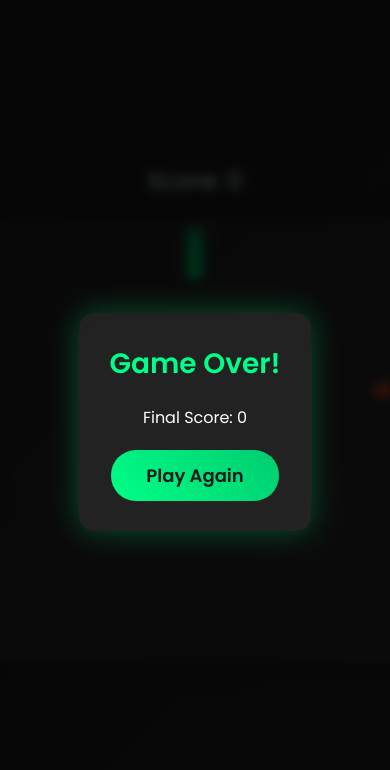
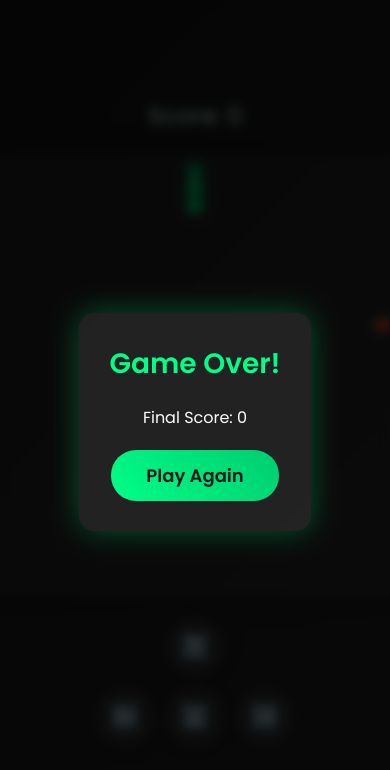
Before and after one commit to abdushakoor12/snake_game, a plain HTML site: page index.html in a window 390 px wide. Shown: the top 770 px of the page. Drawn offline with Linux system fonts and the light colour scheme.

Commit message:
mobile buttons

```diff
--- a/game.js
+++ b/game.js
@@ -36,7 +36,43 @@ class SnakeGame {
     }
 
     setupEventListeners() {
+        // Keyboard controls
         document.addEventListener('keydown', this.handleKeyPress.bind(this));
+
+        // Mobile controls
+        const controls = {
+            'up-btn': { x: 0, y: -1 },
+            'down-btn': { x: 0, y: 1 },
+            'left-btn': { x: -1, y: 0 },
+            'right-btn': { x: 1, y: 0 }
+        };
+
+        Object.entries(controls).forEach(([btnId, direction]) => {
+            const btn = document.getElementById(btnId);
+            if (btn) {
+                // Touch events for mobile
+                btn.addEventListener('touchstart', (e) => {
+                    e.preventDefault();
+                    if (this.direction.x !== -direction.x && this.direction.y !== -direction.y) {
+                        this.nextDirection = direction;
+                    }
+                });
+
+                // Mouse events for testing on desktop
+                btn.addEventListener('mousedown', (e) => {
+                    e.preventDefault();
+                    if (this.direction.x !== -direction.x && this.direction.y !== -direction.y) {
+                        this.nextDirection = direction;
+                    }
+                });
+            }
+        });
+
+        // Prevent scrolling when touching the buttons
+        document.querySelectorAll('.control-btn').forEach(btn => {
+            btn.addEventListener('touchmove', (e) => e.preventDefault());
+        });
+
         this.restartButton.addEventListener('click', () => {
             this.modal.classList.remove('show');
             this.startGame();
--- a/index.html
+++ b/index.html
@@ -19,6 +19,16 @@
     <div class="game-container">
         <div class="score-display">Score: <span id="score">0</span></div>
         <div id="game-grid"></div>
+        <div class="mobile-controls">
+            <div class="controls-row">
+                <button class="control-btn" id="up-btn">⬆️</button>
+            </div>
+            <div class="controls-row">
+                <button class="control-btn" id="left-btn">⬅️</button>
+                <button class="control-btn" id="down-btn">⬇️</button>
+                <button class="control-btn" id="right-btn">➡️</button>
+            </div>
+        </div>
         <div id="game-over-modal" class="modal hidden">
             <div class="modal-content">
                 <h2>Game Over!</h2>
--- a/styles.css
+++ b/styles.css
@@ -257,6 +257,45 @@ body {
     }
 }
 
+/* Mobile Controls */
+.mobile-controls {
+    display: none;
+    flex-direction: column;
+    align-items: center;
+    gap: 10px;
+    margin-top: 20px;
+    user-select: none;
+    -webkit-user-select: none;
+}
+
+.controls-row {
+    display: flex;
+    gap: 10px;
+    justify-content: center;
+}
+
+.control-btn {
+    width: 60px;
+    height: 60px;
+    border-radius: 50%;
+    border: none;
+    background: rgba(255, 255, 255, 0.1);
+    color: white;
+    font-size: 24px;
+    cursor: pointer;
+    display: flex;
+    align-items: center;
+    justify-content: center;
+    transition: all 0.2s ease;
+    backdrop-filter: blur(5px);
+    box-shadow: 0 4px 15px rgba(0, 0, 0, 0.2);
+}
+
+.control-btn:active {
+    transform: scale(0.9);
+    background: rgba(255, 255, 255, 0.2);
+}
+
 @media (max-width: 600px) {
     #game-grid {
         grid-template-columns: repeat(25, 16px);
@@ -270,4 +309,7 @@ body {
     .food-bonus::after {
         font-size: 18px;
     }
+    .mobile-controls {
+        display: flex;
+    }
 }
```
